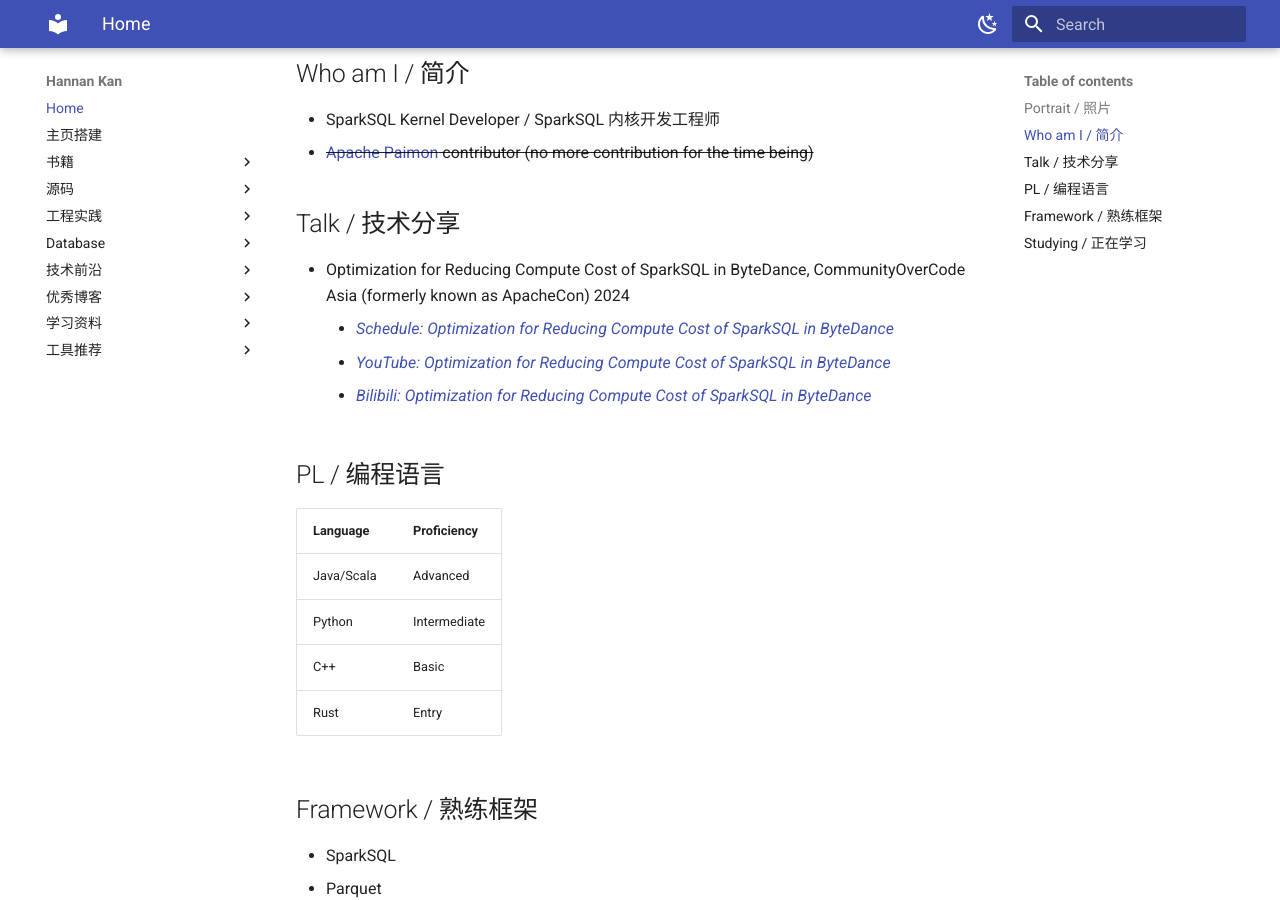
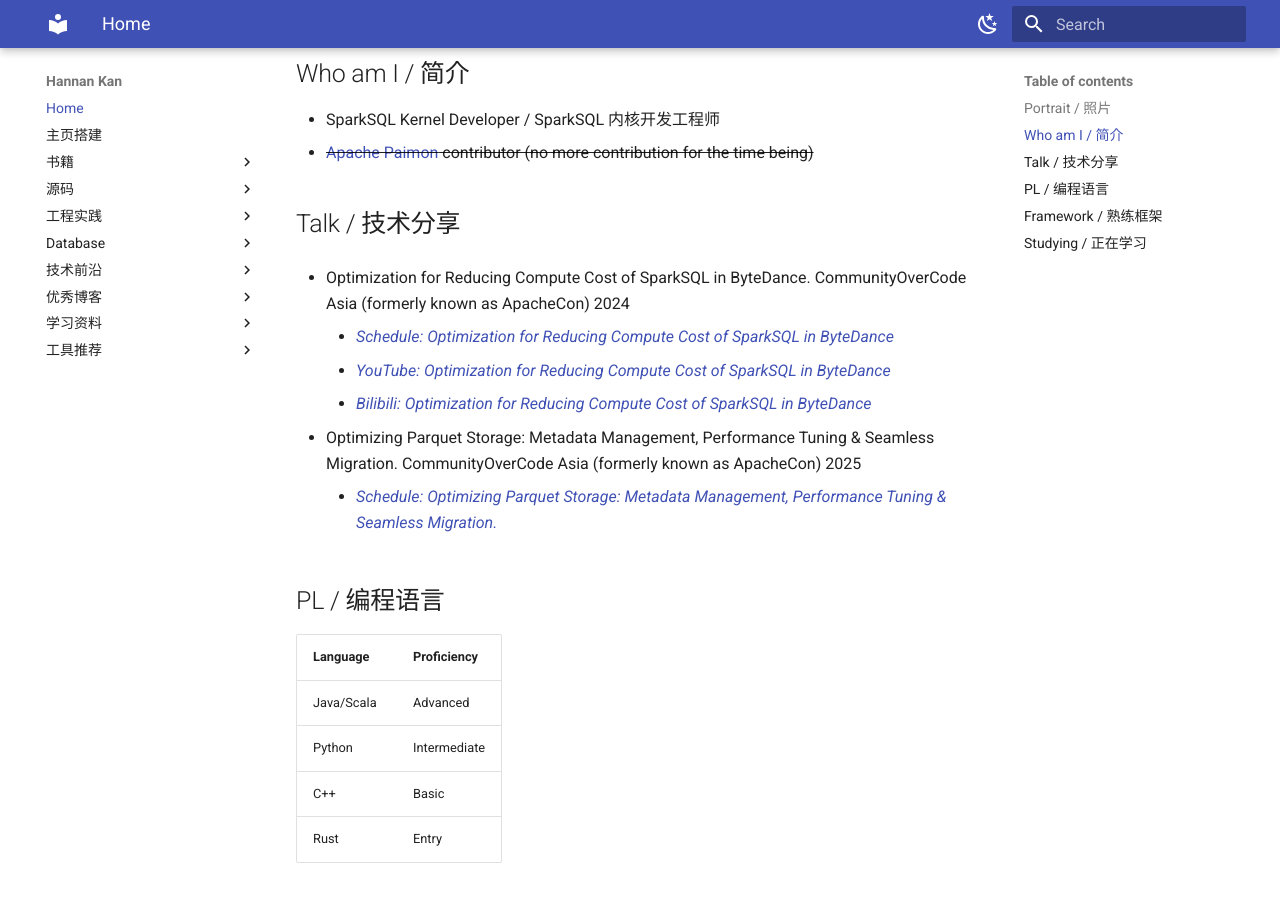
Before and after one commit to HannanKan/homepage, an MkDocs documentation site: the page built from docs/index.md, in a window 1280 px wide and 900 px high, scrolled down 514 px. Built offline with MkDocs 1.6.1 and Material for MkDocs 9.7.7, drawn with Linux system fonts in a browser that asks for light colours; comment, search, counter and statistics services are not loaded.

Commit message:
修改简历,增加CoC25分享

```diff
--- a/docs/index.md
+++ b/docs/index.md
@@ -16,10 +16,14 @@ comments: true
 
 ## Talk / 技术分享
 
-* Optimization for Reducing Compute Cost of SparkSQL in ByteDance, CommunityOverCode Asia (formerly known as ApacheCon) 2024
+* Optimization for Reducing Compute Cost of SparkSQL in ByteDance. CommunityOverCode Asia (formerly known as ApacheCon) 2024
     * *[Schedule: Optimization for Reducing Compute Cost of SparkSQL in ByteDance]*
     * *[YouTube: Optimization for Reducing Compute Cost of SparkSQL in ByteDance]*
     * *[Bilibili: Optimization for Reducing Compute Cost of SparkSQL in ByteDance]*
+
+*  Optimizing Parquet Storage: Metadata Management, Performance Tuning & Seamless Migration. CommunityOverCode Asia (formerly known as ApacheCon) 2025
+    * *[Schedule: Optimizing Parquet Storage: Metadata Management, Performance Tuning & Seamless Migration.]*
+
 
 ## PL / 编程语言
 
@@ -46,3 +50,5 @@ comments: true
 [Schedule: Optimization for Reducing Compute Cost of SparkSQL in ByteDance]: https://asia.communityovercode.org/schedule.html
 [YouTube: Optimization for Reducing Compute Cost of SparkSQL in ByteDance]: https://www.youtube.com/watch?v=csa9tHDwQuQ&list=PLU2OcwpQkYCw-J71WjgmeD9BYOK67xjG2&index=32
 [Bilibili: Optimization for Reducing Compute Cost of SparkSQL in ByteDance]: https://www.bilibili.com/video/BV1CBcEeXE2S/?spm_id_from=333.337.search-card.all.click&vd_source=32c7baa4f6716f9fae29765fb841b3b2
+
+[Schedule: Optimizing Parquet Storage: Metadata Management, Performance Tuning & Seamless Migration.]: https://asia.communityovercode.org/sessions/datalake-913345.html
```
